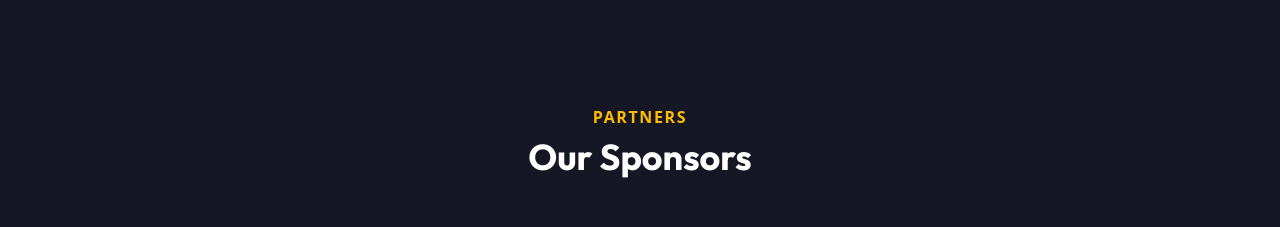
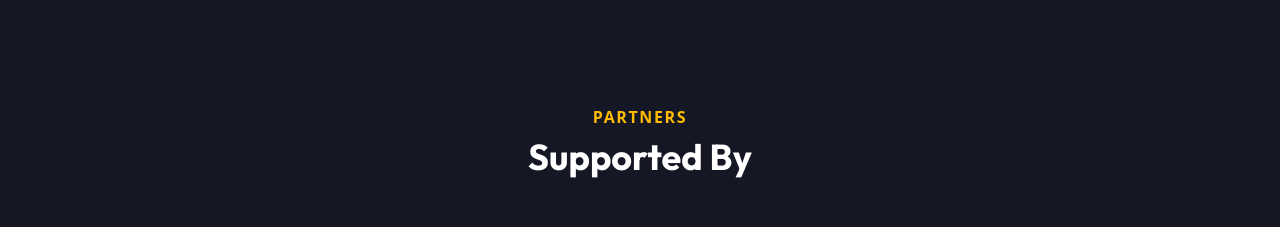
Before and after one commit to ZenithSpace/zenith.github.io, a React (Vite) app in the folder zenith-web/: page / in a window 1280 px wide. Shown: the part 8200-8427 px from the top of the page. Built offline with nearby package versions, Linux system fonts and the light colour scheme; a web font is replaced by a local one.

Commit message:
style: change partners subtitle to Supported By

```diff
--- a/zenith-web/src/data/translations.ts
+++ b/zenith-web/src/data/translations.ts
@@ -117,7 +117,7 @@ export const translations = {
         },
         partners: {
             title: 'Partners',
-            subtitle: 'Our Sponsors',
+            subtitle: 'Supported By',
             placeholder: 'Be our next partner!',
         },
         sponsorship: {
@@ -340,7 +340,7 @@ export const translations = {
         },
         partners: {
             title: '파트너',
-            subtitle: '우리의 파트너',
+            subtitle: '함께하는 파트너들',
             placeholder: '다음 파트너가 되어주세요!',
         },
         sponsorship: {
```
